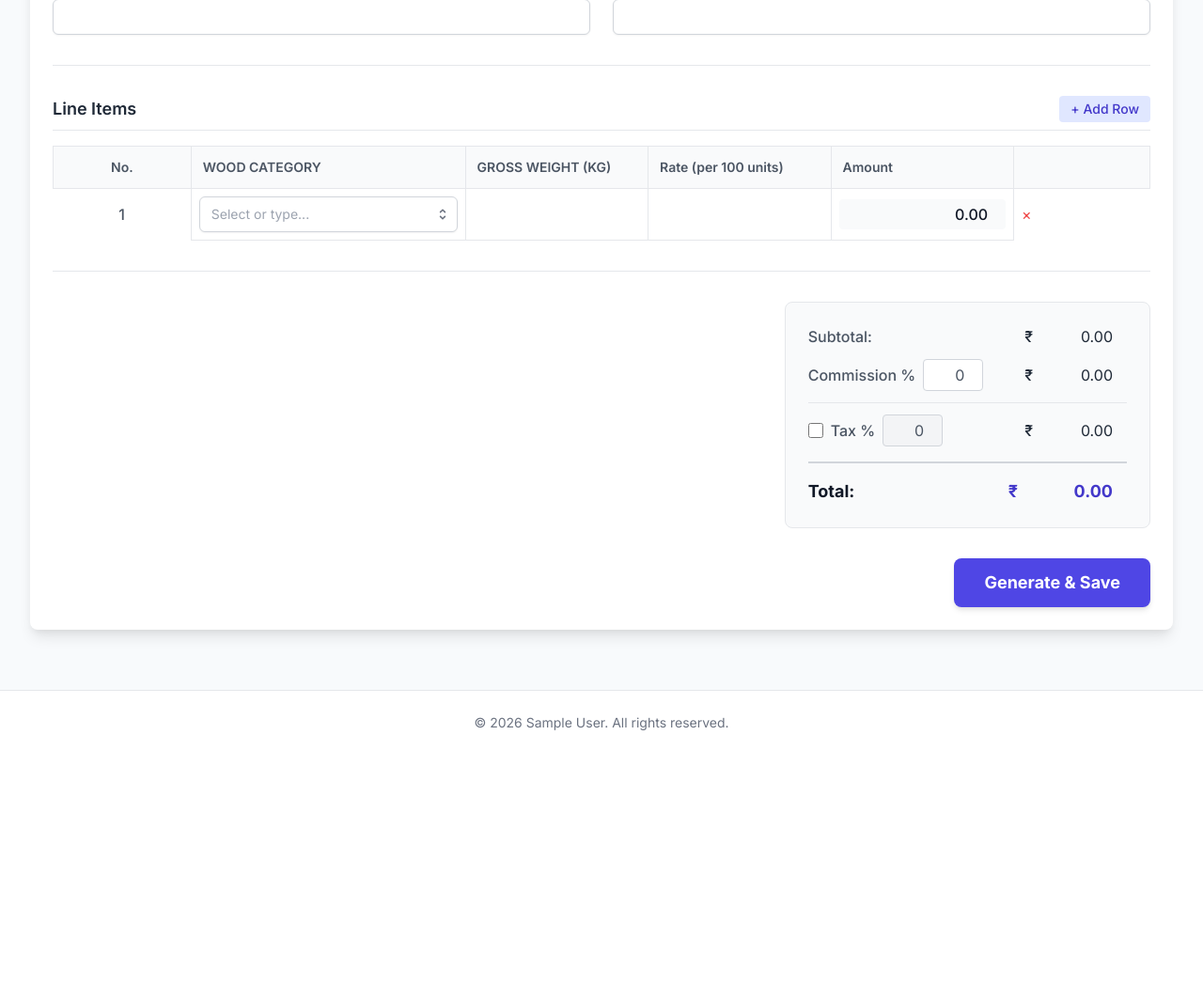
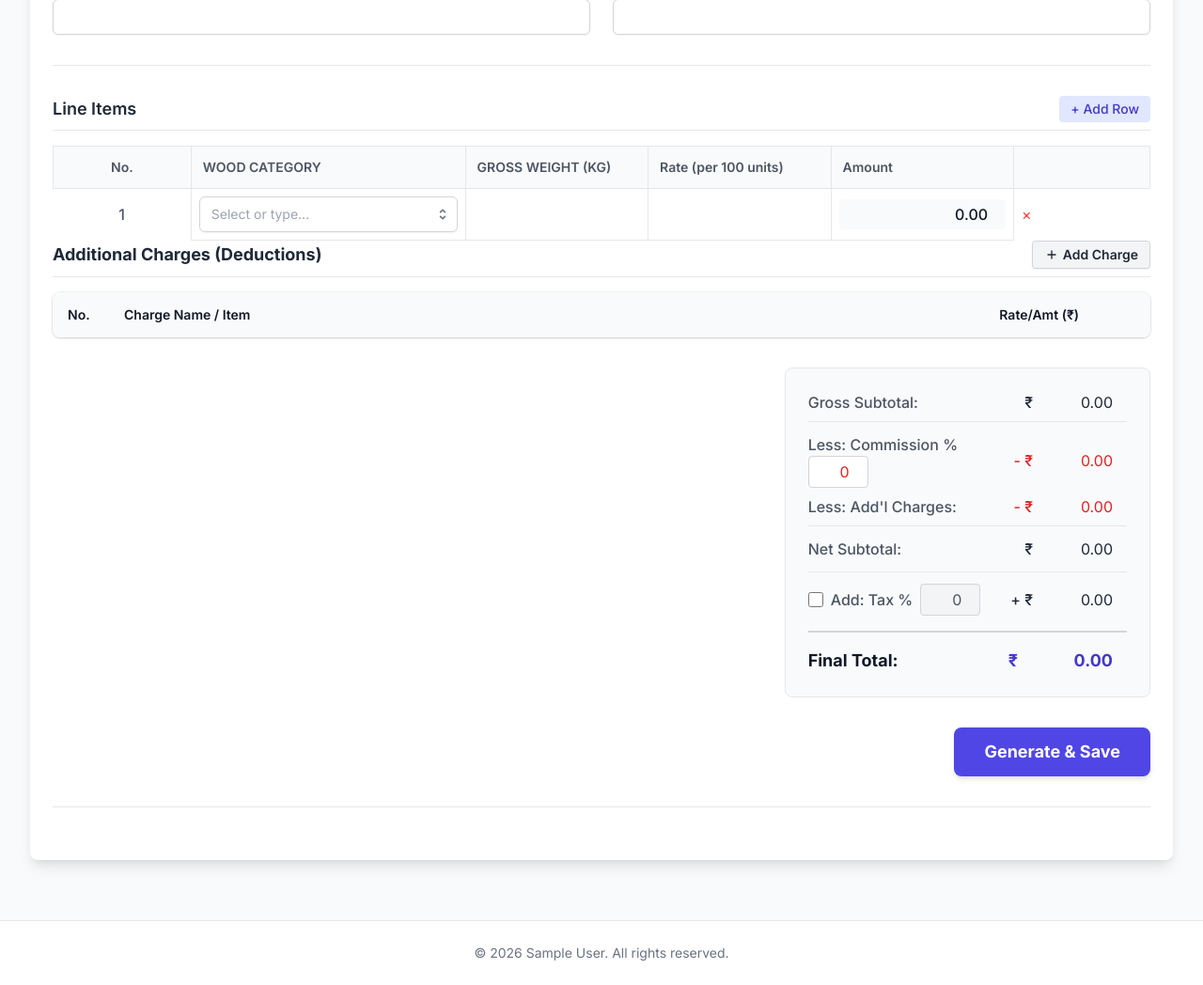
Before and after one commit to vishal257/ledger-app, a Flask app: page /invoice/new in a window 1280 px wide. Shown: the part 660-1708 px from the top of the page at 94% size. Before the commit the page ends 1437 px from the top, so only its background shows below. Run offline with Flask 3, Linux system fonts and the light colour scheme; a user stored in the database is signed in; tables that the repository leaves empty hold one stand-in row (values such as "Sample post"); lists and menus that the app fills with data are empty.

Commit message:
Restructure invoice math, deduct commissions, and add Additional Charges table

```diff
--- a/app.py
+++ b/app.py
@@ -11,7 +11,7 @@
 import urllib.request
 import urllib.error
 
-from models import db, User, Invoice, InvoiceItem
+from models import db, User, Invoice, InvoiceItem, AdditionalCharge
 from sqlalchemy.pool import NullPool
 
 app = Flask(__name__)
@@ -419,6 +419,20 @@
             )
             db.session.add(item)
 
+        # Add additional charges
+        charge_names = request.form.getlist('charge_name[]')
+        charge_rates = request.form.getlist('charge_rate[]')
+
+        for i in range(len(charge_names)):
+            if charge_names[i].strip() == '':
+                continue
+            charge = AdditionalCharge(
+                invoice_id=invoice.id,
+                charge_name=charge_names[i],
+                rate=float(charge_rates[i]) if i < len(charge_rates) and charge_rates[i] else 0.0
+            )
+            db.session.add(charge)
+
         db.session.commit()
         return redirect(url_for('view_invoice', invoice_id=invoice.id))
 
--- a/static/js/invoice.js
+++ b/static/js/invoice.js
@@ -1,9 +1,16 @@
 document.addEventListener('DOMContentLoaded', function() {
     const itemsBody = document.getElementById('items-body');
     const addItemBtn = document.getElementById('add-item-btn');
+
+    const chargesBody = document.getElementById('charges-body');
+    const addChargeBtn = document.getElementById('add-charge-btn');
+
     const subtotalEl = document.getElementById('subtotal');
     const commissionPctEl = document.getElementById('commission_pct');
     const commissionAmtEl = document.getElementById('commission_amt');
+
+    const chargesTotalAmtEl = document.getElementById('charges_total_amt');
+    const netSubtotalEl = document.getElementById('net_subtotal');
 
     const taxEnabledEl = document.getElementById('tax_enabled');
     const taxPctEl = document.getElementById('tax_pct');
@@ -257,12 +264,22 @@
                 numInput.value = index + 1;
             }
         });
+
+        if (chargesBody) {
+            const cRows = chargesBody.querySelectorAll('.charge-row');
+            cRows.forEach((row, index) => {
+                const numInput = row.querySelector('.charge-number-input');
+                if (numInput) {
+                    numInput.value = index + 1;
+                }
+            });
+        }
     }
 
     function updateCalculations() {
         let subtotal = 0;
 
-        // Calculate each row
+        // Calculate each row in Line Items
         const rows = itemsBody.querySelectorAll('.item-row');
         rows.forEach(row => {
             const weightInput = row.querySelector('input[name="gross_weight[]"]');
@@ -281,18 +298,34 @@
 
         subtotalEl.value = subtotal.toFixed(2);
 
-        // Calculate Commission
+        // Calculate Commission (DEDUCTION)
         const commissionPct = parseFloat(commissionPctEl.value) || 0;
         const commissionAmt = subtotal * (commissionPct / 100);
         commissionAmtEl.value = commissionAmt.toFixed(2);
 
-        // Calculate Tax
+        // Calculate Additional Charges (DEDUCTION)
+        let chargesTotal = 0;
+        if (chargesBody) {
+            const cRows = chargesBody.querySelectorAll('.charge-row');
+            cRows.forEach(row => {
+                const rateInput = row.querySelector('input[name="charge_rate[]"]');
+                const rate = parseFloat(rateInput.value) || 0;
+                chargesTotal += rate;
+            });
+        }
+        if (chargesTotalAmtEl) chargesTotalAmtEl.value = chargesTotal.toFixed(2);
+
+        // Net Subtotal = Gross Subtotal - Commission - Charges
+        const netSubtotal = subtotal - commissionAmt - chargesTotal;
+        if (netSubtotalEl) netSubtotalEl.value = netSubtotal.toFixed(2);
+
+        // Calculate Tax (Applied to Net Subtotal)
         let taxAmt = 0;
         if (taxEnabledEl.checked) {
             taxPctEl.disabled = false;
             taxPctEl.classList.remove('bg-slate-100');
             const taxPct = parseFloat(taxPctEl.value) || 0;
-            taxAmt = subtotal * (taxPct / 100);
+            taxAmt = netSubtotal * (taxPct / 100);
         } else {
             taxPctEl.disabled = true;
             taxPctEl.classList.add('bg-slate-100');
@@ -301,9 +334,8 @@
         }
         taxAmtEl.value = taxAmt.toFixed(2);
 
-        // Calculate Total
-        // Assuming Commission and Tax are added to subtotal for the final payable amount
-        const total = subtotal + taxAmt + commissionAmt;
+        // Final Total = Net Subtotal + Tax
+        const total = netSubtotal + taxAmt;
         totalEl.value = total.toFixed(2);
     }
 
@@ -409,6 +441,164 @@
         }
     }
 
+    // Additional Charges Logic
+    const customChargeRatesKey = `customChargeRates_${userId}`;
+    const customChargeRates = JSON.parse(localStorage.getItem(customChargeRatesKey)) || {};
+
+    const defaultChargeRates = {
+        'LABOR': 500,
+        'TRANSPORT': 1000,
+        ...customChargeRates
+    };
+
+    let chargeOptions = Object.keys(defaultChargeRates);
+
+    function setupChargeDropdown(container) {
+        const input = container.querySelector('.charge-name-input');
+        let menu = container.querySelector('.custom-dropdown-menu');
+
+        if (!menu) {
+            menu = document.createElement('ul');
+            menu.className = "custom-dropdown-menu absolute z-10 mt-1 w-full bg-white shadow-lg max-h-60 rounded-md py-1 text-base ring-1 ring-black ring-opacity-5 overflow-auto focus:outline-none sm:text-sm hidden";
+            container.appendChild(menu);
+        }
+
+        function renderOptions(filterText = "") {
+            menu.innerHTML = '';
+            const filtered = chargeOptions.filter(opt => opt.toLowerCase().includes(filterText.toLowerCase()));
+
+            if (filtered.length === 0 && filterText.trim() === '') {
+                menu.innerHTML = '<li class="text-gray-500 cursor-default select-none relative py-2 pl-3 pr-9 text-sm italic">No matching options</li>';
+            } else {
+                filtered.forEach(opt => {
+                    const li = document.createElement('li');
+                    li.className = "text-gray-900 cursor-pointer select-none relative py-2 pl-3 pr-3 hover:bg-indigo-600 hover:text-white flex justify-between items-center";
+
+                    const span = document.createElement('span');
+                    span.textContent = opt;
+                    li.appendChild(span);
+
+                    li.addEventListener('mousedown', function(e) {
+                        e.preventDefault();
+                        input.value = opt;
+                        menu.classList.add('hidden');
+                        input.dispatchEvent(new Event('input', { bubbles: true }));
+                        input.dispatchEvent(new Event('change', { bubbles: true }));
+                    });
+                    menu.appendChild(li);
+                });
+
+                const exactMatch = filtered.find(opt => opt.toLowerCase() === filterText.toLowerCase().trim());
+                if (!exactMatch && filterText.trim() !== '') {
+                    const addLi = document.createElement('li');
+                    addLi.className = "text-indigo-600 font-medium cursor-pointer select-none relative py-2 pl-3 pr-9 hover:bg-indigo-50 border-t border-gray-100";
+                    addLi.innerHTML = `+ Add "${filterText.trim().toUpperCase()}"`;
+                    addLi.addEventListener('mousedown', function(e) {
+                        e.preventDefault();
+                        const newCat = filterText.trim().toUpperCase();
+
+                        if (!chargeOptions.includes(newCat)) {
+                            chargeOptions.push(newCat);
+                            defaultChargeRates[newCat] = 0;
+                            customChargeRates[newCat] = 0;
+                            localStorage.setItem(customChargeRatesKey, JSON.stringify(customChargeRates));
+                        }
+
+                        input.value = newCat;
+                        menu.classList.add('hidden');
+                        input.dispatchEvent(new Event('input', { bubbles: true }));
+                        input.dispatchEvent(new Event('change', { bubbles: true }));
+
+                        const row = input.closest('.charge-row');
+                        if (row) {
+                            const rateInput = row.querySelector('input[name="charge_rate[]"]');
+                            if (rateInput) setTimeout(() => rateInput.focus(), 10);
+                        }
+                    });
+                    menu.appendChild(addLi);
+                }
+            }
+        }
+
+        input.addEventListener('focus', () => { renderOptions(input.value); menu.classList.remove('hidden'); });
+        input.addEventListener('input', () => { renderOptions(input.value); menu.classList.remove('hidden'); });
+        input.addEventListener('blur', () => { menu.classList.add('hidden'); });
+        document.addEventListener('click', (e) => { if (!container.contains(e.target)) menu.classList.add('hidden'); });
+    }
+
+    function createChargeRow() {
+        const tr = document.createElement('tr');
+        tr.className = 'charge-row';
+        tr.innerHTML = `
+            <td class="whitespace-nowrap py-4 pl-4 pr-3 text-sm text-gray-500 w-16">
+                <input type="text" class="charge-number-input bg-transparent border-0 w-8 text-center p-0 text-gray-500" readonly>
+            </td>
+            <td class="whitespace-nowrap px-3 py-4 text-sm text-gray-500">
+                <div class="custom-dropdown-container relative">
+                    <input type="text" name="charge_name[]" required class="charge-name-input block w-full border-gray-300 rounded-md shadow-sm focus:ring-indigo-500 focus:border-indigo-500 sm:text-sm p-2 border" placeholder="Select or type charge" autocomplete="off">
+                </div>
+            </td>
+            <td class="whitespace-nowrap px-3 py-4 text-sm text-gray-500 w-32">
+                <input type="number" step="0.01" name="charge_rate[]" required class="calc-input block w-full border-gray-300 rounded-md shadow-sm focus:ring-indigo-500 focus:border-indigo-500 sm:text-sm text-right p-2 border">
+            </td>
+            <td class="relative whitespace-nowrap py-4 pl-3 pr-4 text-center text-sm font-medium sm:pr-6 w-16">
+                <button type="button" class="text-red-500 hover:text-red-700 remove-charge-btn p-1">
+                    <svg class="h-5 w-5 mx-auto" fill="none" stroke="currentColor" viewBox="0 0 24 24"><path stroke-linecap="round" stroke-linejoin="round" stroke-width="2" d="M19 7l-.867 12.142A2 2 0 0116.138 21H7.862a2 2 0 01-1.995-1.858L5 7m5 4v6m4-6v6m1-10V4a1 1 0 00-1-1h-4a1 1 0 00-1 1v3M4 7h16"></path></svg>
+                </button>
+            </td>
+        `;
+        return tr;
+    }
+
+    if (addChargeBtn) {
+        addChargeBtn.addEventListener('click', function() {
+            const row = createChargeRow();
+            chargesBody.appendChild(row);
+
+            const dropContainer = row.querySelector('.custom-dropdown-container');
+            setupChargeDropdown(dropContainer);
+
+            const rateInput = row.querySelector('input[name="charge_rate[]"]');
+            rateInput.addEventListener('input', updateCalculations);
+
+            updateRowNumbers();
+        });
+
+        chargesBody.addEventListener('change', function(e) {
+            if (e.target.classList.contains('charge-name-input')) {
+                const row = e.target.closest('.charge-row');
+                const rateInput = row.querySelector('input[name="charge_rate[]"]');
+                const category = e.target.value.toUpperCase();
+
+                if (defaultChargeRates[category] !== undefined && (!rateInput.value || rateInput.value == 0)) {
+                    rateInput.value = defaultChargeRates[category];
+                }
+                updateCalculations();
+            } else if (e.target.name === 'charge_rate[]') {
+                const row = e.target.closest('.charge-row');
+                const nameInput = row.querySelector('.charge-name-input');
+                const category = nameInput.value.toUpperCase().trim();
+                const newRate = parseFloat(e.target.value);
+
+                if (category && !isNaN(newRate) && newRate > 0) {
+                    defaultChargeRates[category] = newRate;
+                    customChargeRates[category] = newRate;
+                    localStorage.setItem(customChargeRatesKey, JSON.stringify(customChargeRates));
+                    if (!chargeOptions.includes(category)) chargeOptions.push(category);
+                }
+            }
+        });
+
+        chargesBody.addEventListener('click', function(e) {
+            const btn = e.target.closest('.remove-charge-btn');
+            if (btn) {
+                btn.closest('tr').remove();
+                updateCalculations();
+                updateRowNumbers();
+            }
+        });
+    }
+
     // Attach events to existing rows
     const existingRows = itemsBody.querySelectorAll('.item-row');
     existingRows.forEach(row => attachRowEvents(row));
--- a/templates/new_invoice.html
+++ b/templates/new_invoice.html
@@ -125,35 +125,74 @@
                     </tbody>
                 </table>
             </div>
+        <!-- Additional Charges -->
+        <div class="mb-8">
+            <div class="flex justify-between items-center mb-4 border-b border-gray-200 pb-2">
+                <h3 class="text-lg font-bold text-gray-800">Additional Charges (Deductions)</h3>
+                <button type="button" id="add-charge-btn" class="bg-gray-100 hover:bg-gray-200 text-gray-800 font-semibold py-1 px-3 border border-gray-300 rounded shadow-sm transition duration-150 ease-in-out flex items-center text-sm">
+                    <svg class="w-4 h-4 mr-1" fill="none" stroke="currentColor" viewBox="0 0 24 24"><path stroke-linecap="round" stroke-linejoin="round" stroke-width="2" d="M12 6v6m0 0v6m0-6h6m-6 0H6"></path></svg> Add Charge
+                </button>
+            </div>
+
+            <div class="hidden md:block overflow-hidden shadow ring-1 ring-black ring-opacity-5 rounded-lg">
+                <table class="min-w-full divide-y divide-gray-300" id="charges-table">
+                    <thead class="bg-gray-50">
+                        <tr>
+                            <th scope="col" class="py-3.5 pl-4 pr-3 text-left text-sm font-semibold text-gray-900 w-16">No.</th>
+                            <th scope="col" class="px-3 py-3.5 text-left text-sm font-semibold text-gray-900">Charge Name / Item</th>
+                            <th scope="col" class="px-3 py-3.5 text-right text-sm font-semibold text-gray-900 w-32">Rate/Amt (₹)</th>
+                            <th scope="col" class="relative py-3.5 pl-3 pr-4 sm:pr-6 w-16"><span class="sr-only">Actions</span></th>
+                        </tr>
+                    </thead>
+                    <tbody class="divide-y divide-gray-200 bg-white" id="charges-body">
+                        <!-- Charge Rows go here -->
+                    </tbody>
+                </table>
+            </div>
+
+            <!-- Mobile view for charges -->
+            <div class="md:hidden space-y-4" id="charges-mobile-container">
+                <!-- Mobile charges go here -->
+            </div>
         </div>
 
         <!-- Calculations -->
         <div class="flex justify-end mb-8">
             <div class="w-full md:w-1/3 bg-gray-50 p-6 rounded-lg border border-gray-200">
-                <div class="flex justify-between items-center mb-3">
-                    <span class="text-gray-600 font-medium">Subtotal:</span>
+                <div class="flex justify-between items-center mb-3 border-b border-gray-200 pb-2">
+                    <span class="text-gray-600 font-medium">Gross Subtotal:</span>
                     <span class="flex items-center text-gray-800 font-medium whitespace-nowrap">₹ <input type="number" step="0.01" name="subtotal" id="subtotal" readonly class="w-20 md:w-24 bg-transparent border-0 text-right p-0 focus:ring-0 ml-1"></span>
                 </div>
 
+                <div class="flex justify-between items-center mb-2">
+                    <span class="text-gray-600 font-medium flex flex-wrap items-center">
+                        <span class="mr-2">Less: Commission %</span>
+                        <input type="number" step="0.01" name="commission_pct" id="commission_pct" value="0" class="w-16 p-1 border border-gray-300 rounded text-right focus:ring-indigo-500 focus:border-indigo-500 text-red-600">
+                    </span>
+                    <span class="flex items-center text-red-600 font-medium whitespace-nowrap">- ₹ <input type="number" step="0.01" name="commission_amt" id="commission_amt" readonly class="w-20 md:w-24 bg-transparent border-0 text-right text-red-600 p-0 focus:ring-0 ml-1"></span>
+                </div>
+
+                <div class="flex justify-between items-center mb-3 border-b border-gray-200 pb-2">
+                    <span class="text-gray-600 font-medium">Less: Add'l Charges:</span>
+                    <span class="flex items-center text-red-600 font-medium whitespace-nowrap">- ₹ <input type="number" step="0.01" id="charges_total_amt" readonly value="0.00" class="w-20 md:w-24 bg-transparent border-0 text-right text-red-600 p-0 focus:ring-0 ml-1"></span>
+                </div>
+
                 <div class="flex justify-between items-center mb-3">
-                    <span class="text-gray-600 font-medium flex flex-wrap items-center">
-                        <span class="mr-2">Commission %</span>
-                        <input type="number" step="0.01" name="commission_pct" id="commission_pct" value="0" class="w-16 p-1 border border-gray-300 rounded text-right focus:ring-indigo-500 focus:border-indigo-500">
-                    </span>
-                    <span class="flex items-center text-gray-800 font-medium whitespace-nowrap">₹ <input type="number" step="0.01" name="commission_amt" id="commission_amt" readonly class="w-20 md:w-24 bg-transparent border-0 text-right p-0 focus:ring-0 ml-1"></span>
+                    <span class="text-gray-600 font-medium">Net Subtotal:</span>
+                    <span class="flex items-center text-gray-800 font-medium whitespace-nowrap">₹ <input type="number" step="0.01" id="net_subtotal" readonly value="0.00" class="w-20 md:w-24 bg-transparent border-0 text-right p-0 focus:ring-0 ml-1"></span>
                 </div>
 
                 <div class="flex justify-between items-center mb-3 border-t border-gray-200 pt-3">
                     <span class="text-gray-600 font-medium flex flex-wrap items-center">
                         <input type="checkbox" id="tax_enabled" name="tax_enabled" class="mr-2 h-4 w-4 text-indigo-600 focus:ring-indigo-500 border-gray-300 rounded">
-                        <span class="mr-2">Tax %</span>
+                        <span class="mr-2">Add: Tax %</span>
                         <input type="number" step="0.01" name="tax_pct" id="tax_pct" value="0" disabled class="w-16 p-1 border border-gray-300 rounded text-right focus:ring-indigo-500 focus:border-indigo-500 bg-gray-100">
                     </span>
-                    <span class="flex items-center text-gray-800 font-medium whitespace-nowrap">₹ <input type="number" step="0.01" name="tax_amt" id="tax_amt" readonly class="w-20 md:w-24 bg-transparent border-0 text-right p-0 focus:ring-0 ml-1"></span>
+                    <span class="flex items-center text-gray-800 font-medium whitespace-nowrap">+ ₹ <input type="number" step="0.01" name="tax_amt" id="tax_amt" readonly class="w-20 md:w-24 bg-transparent border-0 text-right p-0 focus:ring-0 ml-1"></span>
                 </div>
 
                 <div class="flex justify-between items-center mt-4 pt-4 border-t-2 border-gray-300">
-                    <span class="text-lg font-bold text-gray-900">Total:</span>
+                    <span class="text-lg font-bold text-gray-900">Final Total:</span>
                     <span class="flex items-center text-lg font-bold text-indigo-700 whitespace-nowrap">₹ <input type="number" step="0.01" name="total" id="total" readonly class="w-24 md:w-28 bg-transparent border-0 text-right font-bold text-indigo-700 p-0 focus:ring-0 ml-1"></span>
                 </div>
             </div>
```
Also changed, not shown: models.py (+8 -0 lines), templates/invoice_template.html (+43 -5 lines).
